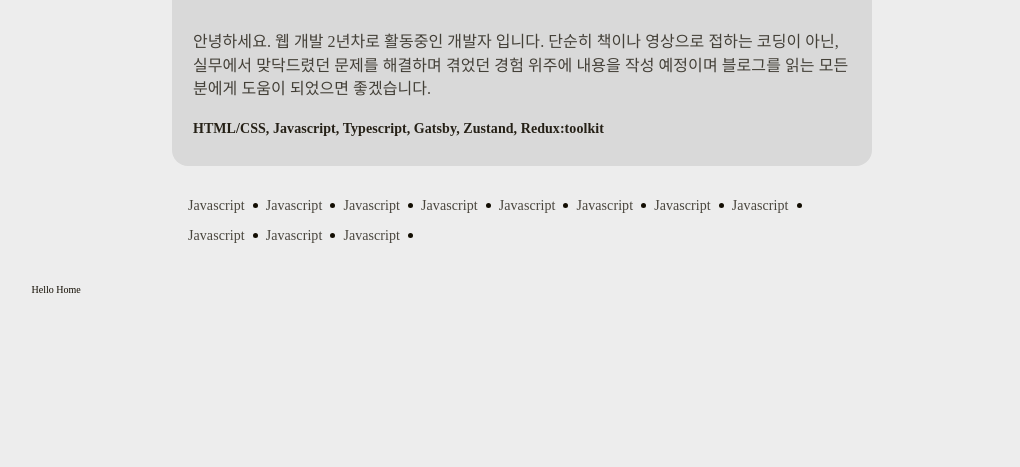
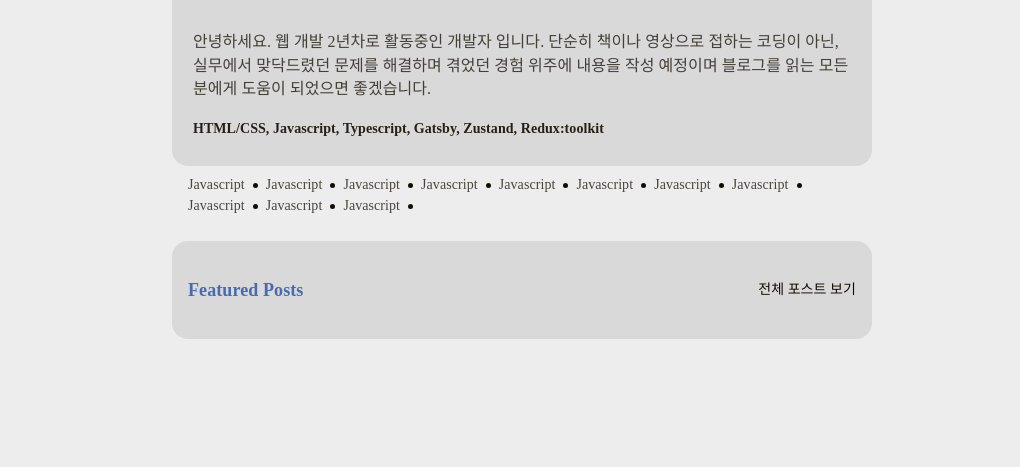
Before and after one commit to yeolsss/gatsby-blog, a Gatsby site: page /home in a window 1280 px wide. Shown: the part 333-800 px from the top of the page, without its empty margins (126-1146 px from the left). Built offline with nearby package versions, Linux system fonts and the light colour scheme; Gatsby itself is replaced by a stand-in of ours.

```diff
--- a/src/components/category/Category.tsx
+++ b/src/components/category/Category.tsx
@@ -4,27 +4,49 @@
 const Category = () => {
   return (
     <St.CategoryWrapper>
+      <St.CategoryLink to={"#"}>
         <span>Javascript</span>
+      </St.CategoryLink>
       <St.dot></St.dot>
+      <St.CategoryLink to={"#"}>
         <span>Javascript</span>
+      </St.CategoryLink>
       <St.dot></St.dot>
+      <St.CategoryLink to={"#"}>
         <span>Javascript</span>
+      </St.CategoryLink>
       <St.dot></St.dot>
+      <St.CategoryLink to={"#"}>
         <span>Javascript</span>
+      </St.CategoryLink>
       <St.dot></St.dot>
+      <St.CategoryLink to={"#"}>
         <span>Javascript</span>
+      </St.CategoryLink>
       <St.dot></St.dot>
+      <St.CategoryLink to={"#"}>
         <span>Javascript</span>
+      </St.CategoryLink>
       <St.dot></St.dot>
+      <St.CategoryLink to={"#"}>
         <span>Javascript</span>
+      </St.CategoryLink>
       <St.dot></St.dot>
+      <St.CategoryLink to={"#"}>
         <span>Javascript</span>
+      </St.CategoryLink>
       <St.dot></St.dot>
+      <St.CategoryLink to={"#"}>
         <span>Javascript</span>
+      </St.CategoryLink>
       <St.dot></St.dot>
+      <St.CategoryLink to={"#"}>
         <span>Javascript</span>
+      </St.CategoryLink>
       <St.dot></St.dot>
+      <St.CategoryLink to={"#"}>
         <span>Javascript</span>
+      </St.CategoryLink>
       <St.dot></St.dot>
     </St.CategoryWrapper>
   );
--- a/src/components/category/category.styled.ts
+++ b/src/components/category/category.styled.ts
@@ -1,3 +1,4 @@
+import { Link } from "gatsby";
 import styled from "styled-components";
 
 export const CategoryWrapper = styled.div`
@@ -12,7 +13,12 @@
   flex-wrap: wrap;
   column-gap: 0.8rem;
   row-gap: 1.6rem;
+`;
 
+export const CategoryLink = styled(Link)`
+  display: flex;
+  align-items: center;
+  height: 0.5rem;
   > span {
     opacity: 0.75;
     &:hover {
--- /dev/null
+++ b/src/components/home/header/Header.tsx
@@ -0,0 +1,15 @@
+import * as React from "react";
+import * as St from "./header.styled";
+
+const Header = () => {
+  return (
+    <St.HomeHeaderContainer>
+      <St.HomeHeaderTitle>Featured Posts</St.HomeHeaderTitle>
+      <St.HomeHeaderSubLink to={"#"}>
+        <span>전체 포스트 보기</span>
+      </St.HomeHeaderSubLink>
+    </St.HomeHeaderContainer>
+  );
+};
+
+export default Header;
--- /dev/null
+++ b/src/components/home/header/header.styled.ts
@@ -0,0 +1,28 @@
+import { Link } from "gatsby";
+import styled from "styled-components";
+
+export const HomeHeaderContainer = styled.header`
+  display: flex;
+  justify-content: space-between;
+  width: 100%;
+`;
+export const HomeHeaderTitle = styled.h1`
+  font-size: 1.8rem;
+  font-style: normal;
+  font-weight: 700;
+  line-height: 36px;
+  letter-spacing: 0.09px;
+  color: var(--accentColor);
+  opacity: 0.9;
+`;
+
+export const HomeHeaderSubLink = styled(Link)`
+  display: flex;
+  align-items: center;
+  color: var(--textColor);
+  font-size: 1.4rem;
+  font-style: normal;
+  font-weight: 400;
+  line-height: 23.8px;
+  letter-spacing: 0.07px;
+`;
--- /dev/null
+++ b/src/components/posts/post/Post.tsx
@@ -0,0 +1 @@
+const Posts = () => {};
--- a/src/components/profile/profile.styled.ts
+++ b/src/components/profile/profile.styled.ts
@@ -3,21 +3,13 @@
 
 export const ProfileWrapper = styled.section`
   margin: 3.6rem auto 1.6rem;
-  max-width: 70rem;
-  width: 100vw;
+  width: 100%;
   height: auto;
   border-radius: 1.6rem;
   color: var(--textColor);
   transition: background-color var(--transition-second);
   z-index: 2;
   position: relative;
-  // tablet
-  ${mediaQuery(
-    "tablet",
-    `
-    max-width: 52rem;
-  `
-  )}
 `;
 export const ProfileContent = styled.div<{
   $profileState: string;
@@ -75,14 +67,6 @@
   top: 0;
   left: 0;
   z-index: -1;
-
-  // tablet
-  ${mediaQuery(
-    "tablet",
-    `
-    max-width: 52rem;
-  `
-  )}
 `;
 
 export const ProfileInformation = styled.div<{
@@ -91,12 +75,11 @@
   display: flex;
   flex-direction: column;
   justify-content: space-between;
-  width: 100%;
   margin: 0 auto;
   max-width: 45rem;
   padding: ${({ $profileState }) =>
     $profileState === "open" ? "1rem 2.1rem" : "0"};
-  width: ${({ $profileState }) => ($profileState === "open" ? "auto" : "0")};
+  width: ${({ $profileState }) => ($profileState === "open" ? "100%" : "0")};
   height: ${({ $profileState }) => ($profileState === "open" ? "auto" : "0")};
   opacity: ${({ $profileState }) => ($profileState === "open" ? "1" : "0")};
   transition:
@@ -106,7 +89,6 @@
     padding var(--transition-second);
   overflow: hidden;
 
-  // tablet
   ${mediaQuery(
     "tablet",
     `
--- a/src/context/ToggleContext.tsx
+++ b/src/context/ToggleContext.tsx
@@ -19,6 +19,7 @@
 
 export const ToggleContext = createContext<IThemeContext>(initialState);
 
+// 서버 사이드 렌더링 환경에서 window 객체의 존재 여부를 확인하는 함수
 const getInitialToggleState = (): IThemeContext => {
   if (typeof window === "undefined") {
     return initialState;
@@ -40,7 +41,9 @@
     setProfileState(localToggleState.profileState);
   }, []);
 
+  // 테마 상태를 토글하는 함수
   const toggleTheme = () => {
+    if (typeof window !== "undefined") {
       const newThemeState =
         themeState === "lightTheme" ? "darkTheme" : "lightTheme";
       localStorage.setItem(
@@ -51,9 +54,12 @@
         })
       );
       setThemeState(newThemeState);
+    }
   };
 
+  // 프로필 상태를 토글하는 함수
   const toggleProfile = () => {
+    if (typeof window !== "undefined") {
       const newProfileState = profileState === "open" ? "close" : "open";
       localStorage.setItem(
         BLOG_TOGGLE,
@@ -63,6 +69,7 @@
         })
       );
       setProfileState(newProfileState);
+    }
   };
 
   const value = {
--- /dev/null
+++ b/src/pages/home/home.styled.ts
@@ -0,0 +1,10 @@
+import styled from "styled-components";
+
+export const HomeContainer = styled.section`
+  background-color: var(--backgroundColor3);
+  padding: 16px;
+  border-radius: 16px;
+  width: 100%;
+  height: auto;
+  transition: background-color var(--transition-second);
+`;
--- a/src/pages/home/index.tsx
+++ b/src/pages/home/index.tsx
@@ -1,12 +1,16 @@
 import { HeadFC } from "gatsby";
 import React from "react";
+import Header from "../../components/home/header/Header";
 import Layout from "../../shared/layout";
 import Seo from "../../shared/seo";
+import * as St from "./home.styled";
 
 function home({ location }: { location: Location }) {
   return (
     <Layout location={location} pageTitle="Home">
-      <p>Hello Home</p>
+      <St.HomeContainer>
+        <Header />
+      </St.HomeContainer>
     </Layout>
   );
 }
--- a/src/shared/layout/Layout.tsx
+++ b/src/shared/layout/Layout.tsx
@@ -38,12 +38,14 @@
       <GlobalStyles />
       <St.Container>
         <Header pageTitle={pageTitle} location={location} />
-        {/* profile  */}
-        <Profile />
-        {/* Category */}
-        <Category />
+        <St.LayoutWrapper>
+          {/* profile  */}
+          <Profile />
+          {/* Category */}
+          <Category />
 
-        <St.Main>{children}</St.Main>
+          <St.Main>{children}</St.Main>
+        </St.LayoutWrapper>
       </St.Container>
     </ThemeProvider>
   );
--- a/src/shared/layout/layout.styled.tsx
+++ b/src/shared/layout/layout.styled.tsx
@@ -1,4 +1,5 @@
 import styled from "styled-components";
+import { mediaQuery } from "../style/media/container.media";
 
 export const Container = styled.div`
   width: 100%;
@@ -6,5 +7,15 @@
   display: flex;
   flex-direction: column;
 `;
-
+export const LayoutWrapper = styled.div`
+  margin: 0 auto;
+  max-width: 70rem;
+  // tablet
+  ${mediaQuery(
+    "tablet",
+    `
+    max-width: 52rem;
+  `
+  )}
+`;
 export const Main = styled.main``;
```
Lines whose indentation alone changed are shown as unchanged.
